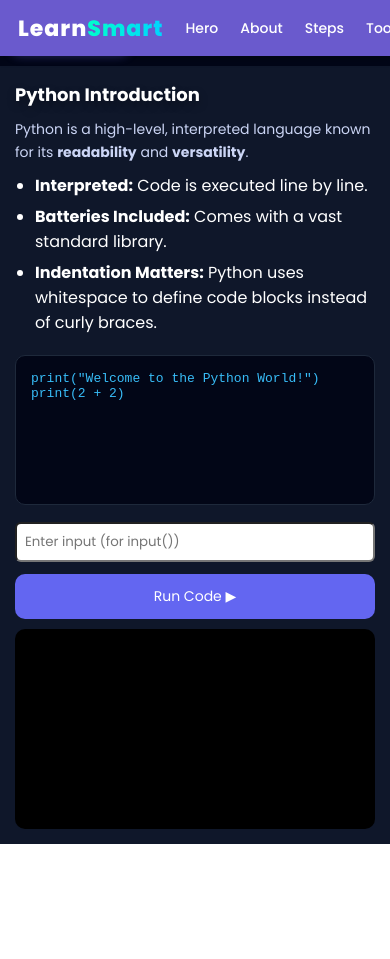
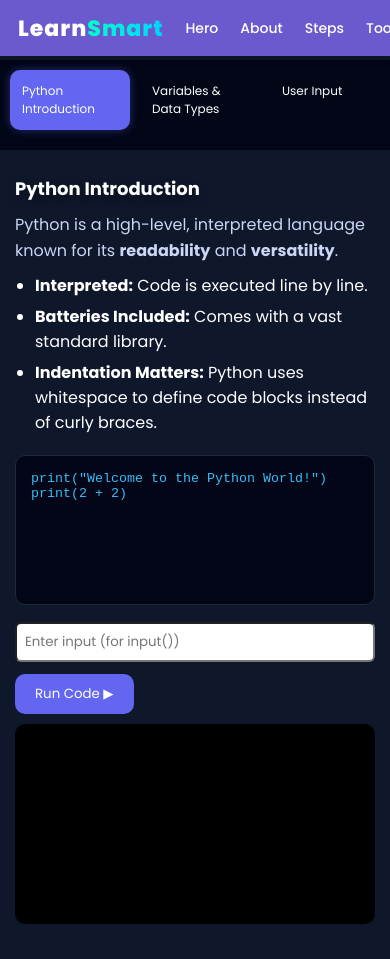
Before and after one commit to nikhilhiwale29-ship-it/LearnSmart, a React (Create React App) app in the folder frontend/: page /learn/python in a window 390 px wide. Before the commit the page ends 844 px from the top, so only its background shows below. Built offline with nearby package versions, Linux system fonts and the light colour scheme.

Commit message:
fix: mobile responsive for learn pages;

```diff
--- a/frontend/src/pages/LearnHTML.js
+++ b/frontend/src/pages/LearnHTML.js
@@ -255,42 +255,11 @@ function LearnHTML() {
     ${runCode}
   `;
 
-  // ✅ INITIAL HISTORY STATE
-  useEffect(() => {
-    window.history.replaceState({ topicIndex: 0 }, "");
-  }, []);
-
-  // ✅ HANDLE BACK BUTTON
-  useEffect(() => {
-    const handleBack = (event) => {
-      if (event.state && event.state.topicIndex !== undefined) {
-        const index = event.state.topicIndex;
-
-        setActiveIndex(index);
-        setCode(topics[index].code);
-        setRunCode("");
-      } else {
-        setActiveIndex(0);
-        setCode(topics[0].code);
-        setRunCode("");
-      }
-    };
-
-    window.addEventListener("popstate", handleBack);
-
-    return () => {
-      window.removeEventListener("popstate", handleBack);
-    };
-  }, []);
-
   // ✅ TOPIC CHANGE
   const handleTopicChange = (index) => {
     setActiveIndex(index);
     setCode(topics[index].code);
     setRunCode("");
-
-    // push into browser history
-    window.history.pushState({ topicIndex: index }, "");
   };
 
   return (
--- a/frontend/src/styles/learn.css
+++ b/frontend/src/styles/learn.css
@@ -9,10 +9,6 @@
   background: #0f172a;
   color: white;
   overflow: hidden;
-  /* Add this to prevent the container itself from moving */
-  position: fixed;
-  bottom: 0;
-  width: 100%;
 }
 
 /* ===============================
@@ -202,13 +198,15 @@
 ==================================*/
 
 @media (max-width: 768px) {
-
   .learn-page {
     flex-direction: column;
     height: auto;
+    min-height: 100vh;
+    overflow-y: auto;        /* ← Allow vertical scroll */
+    position: relative;      /* ← Override fixed */
+    padding-bottom: 20px;
   }
 
-  /* Sidebar becomes horizontal scroll */
   .learn-sidebar {
     width: 100%;
     display: flex;
@@ -217,51 +215,19 @@
     gap: 10px;
     background: #020617;
     position: sticky;
-    top: 0;
+    margin-bottom: 70px;
+    top: 60px;
     z-index: 10;
     border-right: none;
+    height: auto;            /* ← Remove fixed height */
   }
 
-  .learn-sidebar::-webkit-scrollbar {
-    display: none;
+  .content {
+    padding: 15px;
+    overflow-y: visible;     /* ← Allow content to expand */
+    height: auto;
   }
 
-  .topic {
-    min-width: 140px;
-    text-align: center;
-    font-size: 13px;
-    padding: 10px;
-    white-space: nowrap;
-    margin-bottom: 0;
-  }
-
-  /* Content */
-  .content {
-    padding: 15px;
-  }
-
-  .content h2 {
-    font-size: 20px;
-  }
-
-  .content p {
-    font-size: 14px;
-  }
-
-  /* Editor */
-  .editor {
-    height: 180px;
-    font-size: 13px;
-  }
-
-  /* Button */
-  .run-btn {
-    width: 100%;
-    padding: 12px;
-    font-size: 14px;
-  }
-
-  /* Preview */
   .preview {
     width: 100%;
     height: 250px;
@@ -270,7 +236,6 @@
     border-radius: 10px;
     overflow: hidden;
   }
-
 }
 
 /* ===============================
```
